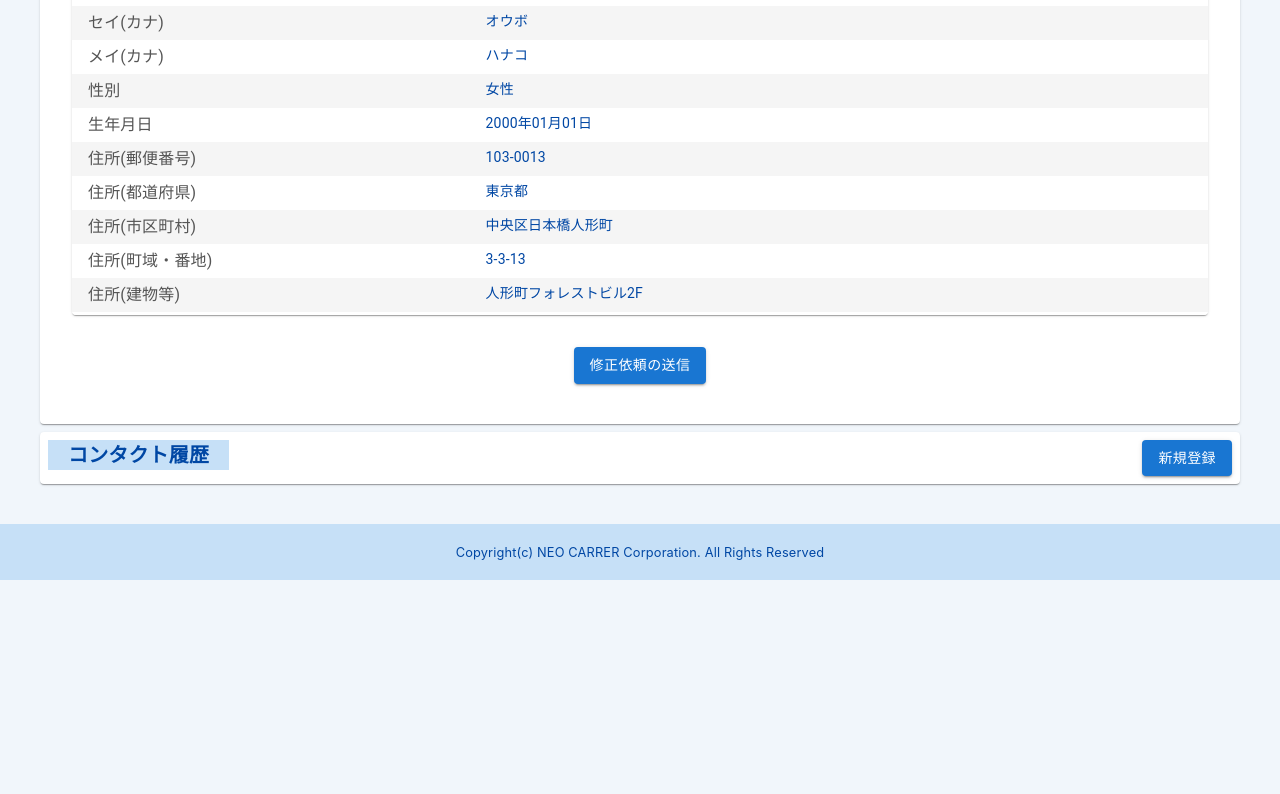
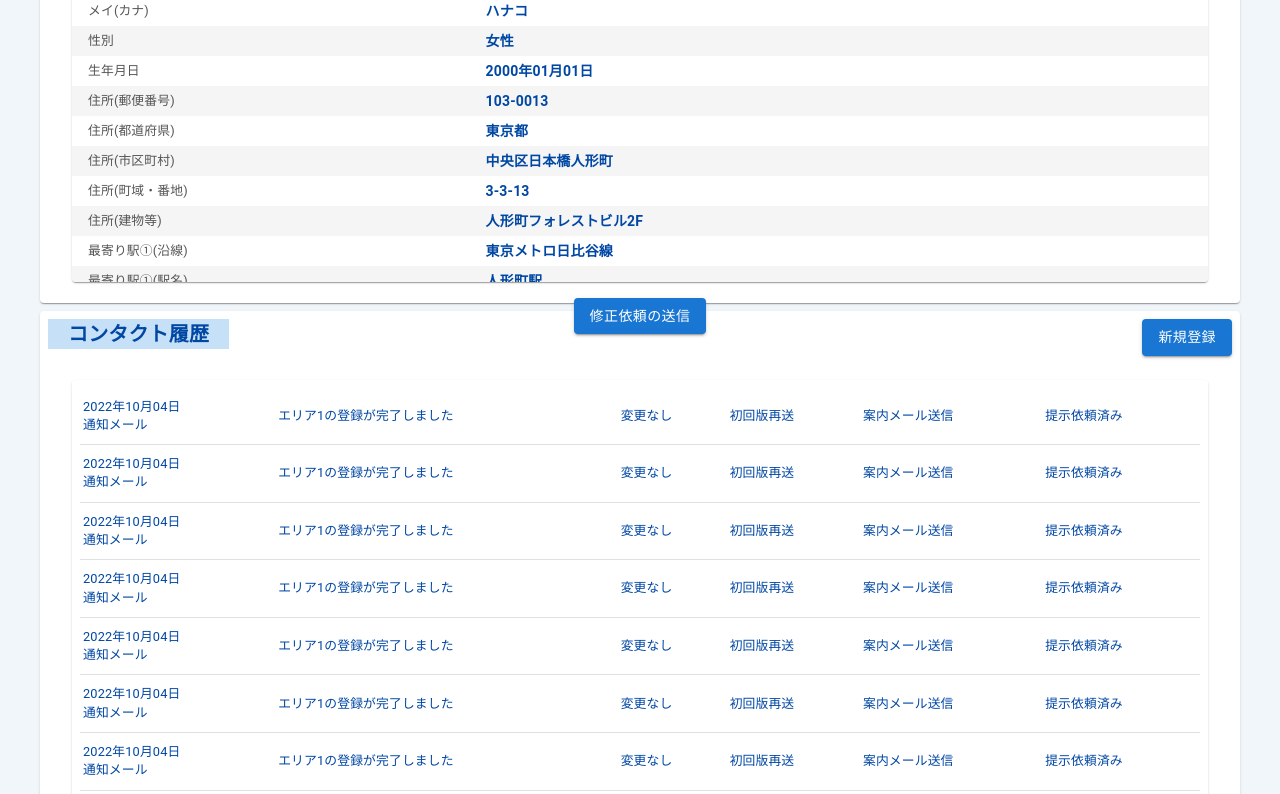
Before and after one commit to ilx-umehara/fan-kun_front-dev, a React (Create React App) app: page /oubo_detail in a window 1280 px wide. Shown: the part 806-1600 px from the top of the page. Before the commit the page ends 1386 px from the top, so only its background shows below. Built offline with nearby package versions, Linux system fonts and the light colour scheme.

Commit message:
[add]コンタクト履歴

```diff
--- a/src/components/feature/ApplicantsDetail/ApplicantsBasicInfo.jsx
+++ b/src/components/feature/ApplicantsDetail/ApplicantsBasicInfo.jsx
@@ -49,7 +49,7 @@ function BasicInformation() {
   const handleClose = () => setOpen(false);
 
   return(
-    <StyledMuiPaper>
+    <StyledMuiPaper sx={{ height: '24.64722222222222vh' }}>
       <div className="contentBlock" css={styles.contentBasicInformation}>
         <div css={styles.flex}>
           <div css={styles.basicInfoName}>
@@ -111,7 +111,6 @@ const styles = {
   },
   contentBasicInformation:{
     margin: '15px 40px 30px 40px',
-    height: '19vh',
     fontSize:'0.8em',
   },
   contentsHeaderTitle:{
--- a/src/components/feature/ApplicantsDetail/ApplicantsContactHistory.jsx
+++ b/src/components/feature/ApplicantsDetail/ApplicantsContactHistory.jsx
@@ -2,6 +2,46 @@
 import React from "react";
 import StyledMuiPaper from '../../parts/surface/StyledMuiPaper';
 import Button from '@mui/material/Button';
+import Paper from '@mui/material/Paper';
+import Box from '@mui/material/Box';
+import TableContainer from '@mui/material/TableContainer';
+import Table from '@mui/material/Table';
+import TableRow from '@mui/material/TableRow';
+import TableCell from '@mui/material/TableCell';
+
+function createData(date, action, comment, status, web_entry, web_reserve, identification) {
+  return { date, action, comment, status, web_entry, web_reserve, identification };
+}
+
+const contactDatas = [
+  createData('2022年10月04日', '通知メール', 'エリア1の登録が完了しました', '変更なし', '初回版再送', '案内メール送信', '提示依頼済み'),
+  createData('2022年10月04日', '通知メール', 'エリア1の登録が完了しました', '変更なし', '初回版再送', '案内メール送信', '提示依頼済み'),
+  createData('2022年10月04日', '通知メール', 'エリア1の登録が完了しました', '変更なし', '初回版再送', '案内メール送信', '提示依頼済み'),
+  createData('2022年10月04日', '通知メール', 'エリア1の登録が完了しました', '変更なし', '初回版再送', '案内メール送信', '提示依頼済み'),
+  createData('2022年10月04日', '通知メール', 'エリア1の登録が完了しました', '変更なし', '初回版再送', '案内メール送信', '提示依頼済み'),
+  createData('2022年10月04日', '通知メール', 'エリア1の登録が完了しました', '変更なし', '初回版再送', '案内メール送信', '提示依頼済み'),
+  createData('2022年10月04日', '通知メール', 'エリア1の登録が完了しました', '変更なし', '初回版再送', '案内メール送信', '提示依頼済み'),
+  createData('2022年10月04日', '通知メール', 'エリア1の登録が完了しました', '変更なし', '初回版再送', '案内メール送信', '提示依頼済み'),
+  createData('2022年10月04日', '通知メール', 'エリア1の登録が完了しました', '変更なし', '初回版再送', '案内メール送信', '提示依頼済み'),
+  createData('2022年10月04日', '通知メール', 'エリア1の登録が完了しました', '変更なし', '初回版再送', '案内メール送信', '提示依頼済み'),
+  createData('2022年10月04日', '通知メール', 'エリア1の登録が完了しました', '変更なし', '初回版再送', '案内メール送信', '提示依頼済み'),
+  createData('2022年10月04日', '通知メール', 'エリア1の登録が完了しました', '変更なし', '初回版再送', '案内メール送信', '提示依頼済み'),
+  createData('2022年10月04日', '通知メール', 'エリア1の登録が完了しました', '変更なし', '初回版再送', '案内メール送信', '提示依頼済み'),
+  createData('2022年10月04日', '通知メール', 'エリア1の登録が完了しました', '変更なし', '初回版再送', '案内メール送信', '提示依頼済み'),
+  createData('2022年10月04日', '通知メール', 'エリア1の登録が完了しました', '変更なし', '初回版再送', '案内メール送信', '提示依頼済み'),
+  createData('2022年10月04日', '通知メール', 'エリア1の登録が完了しました', '変更なし', '初回版再送', '案内メール送信', '提示依頼済み'),
+  createData('2022年10月04日', '通知メール', 'エリア1の登録が完了しました', '変更なし', '初回版再送', '案内メール送信', '提示依頼済み'),
+  createData('2022年10月04日', '通知メール', 'エリア1の登録が完了しました', '変更なし', '初回版再送', '案内メール送信', '提示依頼済み'),
+  createData('2022年10月04日', '通知メール', 'エリア1の登録が完了しました', '変更なし', '初回版再送', '案内メール送信', '提示依頼済み'),
+  createData('2022年10月04日', '通知メール', 'エリア1の登録が完了しました', '変更なし', '初回版再送', '案内メール送信', '提示依頼済み'),
+  createData('2022年10月04日', '通知メール', 'エリア1の登録が完了しました', '変更なし', '初回版再送', '案内メール送信', '提示依頼済み'),
+  createData('2022年10月04日', '通知メール', 'エリア1の登録が完了しました', '変更なし', '初回版再送', '案内メール送信', '提示依頼済み'),
+  createData('2022年10月04日', '通知メール', 'エリア1の登録が完了しました', '変更なし', '初回版再送', '案内メール送信', '提示依頼済み'),
+  createData('2022年10月04日', '通知メール', 'エリア1の登録が完了しました', '変更なし', '初回版再送', '案内メール送信', '提示依頼済み'),
+  createData('2022年10月04日', '通知メール', 'エリア1の登録が完了しました', '変更なし', '初回版再送', '案内メール送信', '提示依頼済み'),
+  createData('2022年10月04日', '通知メール', 'エリア1の登録が完了しました', '変更なし', '初回版再送', '案内メール送信', '提示依頼済み'),
+  createData('2022年10月04日', '通知メール', 'エリア1の登録が完了しました', '変更なし', '初回版再送', '案内メール送信', '提示依頼済み'),
+];
 
 function ApplicantsContactHistory(){
   const [open, setOpen] = React.useState(false);
@@ -9,11 +49,25 @@ function ApplicantsContactHistory(){
   const handleClose = () => setOpen(false);
 
   return (
-    <StyledMuiPaper>
+    <StyledMuiPaper sx={{ height: '73.33333333333333vh' }}>
       <div css={styles.titleAndEditBtn}>
         <p className="contentBlockTitle">コンタクト履歴</p>
         <Button onClick={handleOpen} variant="contained">新規登録</Button>
       </div>
+      <TableContainer component={Paper} sx={{ mx:3, my:3, width: 'initial', height: '59.74vh', px:1, py:1 }}>
+        <Table>
+            {contactDatas.map((contactData) => (
+              <TableRow>
+                <TableCell sx={{ fontSize: '0.8rem', padding: '10px 3px', color: '#0047A4', }}>{contactData.date}<br/>{contactData.action}</TableCell>
+                <TableCell sx={{ fontSize: '0.8rem', padding: '10px 3px', color: '#0047A4', }}>{contactData.comment}</TableCell>
+                <TableCell sx={{ fontSize: '0.8rem', padding: '10px 3px', color: '#0047A4', }}>{contactData.status}</TableCell>
+                <TableCell sx={{ fontSize: '0.8rem', padding: '10px 3px', color: '#0047A4', }}>{contactData.web_entry}</TableCell>
+                <TableCell sx={{ fontSize: '0.8rem', padding: '10px 3px', color: '#0047A4', }}>{contactData.web_reserve}</TableCell>
+                <TableCell sx={{ fontSize: '0.8rem', padding: '10px 3px', color: '#0047A4', }}>{contactData.identification}</TableCell>
+              </TableRow>
+            ))}
+        </Table>
+      </TableContainer>
     </StyledMuiPaper>
   );
 }
--- a/src/components/feature/ApplicantsDetail/ApplicantsEntryInfo.jsx
+++ b/src/components/feature/ApplicantsDetail/ApplicantsEntryInfo.jsx
@@ -7,11 +7,11 @@ import Typography from '@mui/material/Typography';
 import Box from '@mui/material/Box';
 import Table from '@mui/material/Table';
 import TableContainer from '@mui/material/TableContainer';
-import TableHead from '@mui/material/TableHead';
 import Paper from '@mui/material/Paper';
 
 import StyledMuiTabs from '../../parts/tab/StyledMuiTabs';
 import StyledMuiTableCell from '../../parts/table/StyledMuiTable/StyledMuiTableCell';
+import StyledMuiTableHead from '../../parts/table/StyledMuiTable/StyledMuiTableHead';
 import StyledMuiTableRow from '../../parts/table/StyledMuiTable/StyledMuiTableRow';
 import StyledMuiPaper from '../../parts/surface//StyledMuiPaper';
 
@@ -139,7 +139,7 @@ function ApplicantsEntryInfo() {
   const handleClose = () => setOpen(false);
   if(division === 'NC'){
     return (
-      <StyledMuiPaper>
+      <StyledMuiPaper sx={{ height: '73.33333333333333vh' }}>
         <Box sx={{ width: '100%' }}>
           <Box sx={{ borderBottom: 1, borderColor: 'divider' }}>
             <StyledMuiTabs value={value} onChange={handleChange} aria-label="basic tabs example" TabIndicatorProps={{ style: { display: 'none' } }}>
@@ -160,8 +160,8 @@ function ApplicantsEntryInfo() {
                 {panel.map((item) => {
                   return (
                     <StyledMuiTableRow>
-                      <TableHead align="left" sx={{ width: '35%', display: 'table-cell',padding: '5px 16px' }}>{item.thead}</TableHead>
-                      <StyledMuiTableCell css={styles.tdata}>{item.tdata}</StyledMuiTableCell>
+                      <StyledMuiTableHead align="left">{item.thead}</StyledMuiTableHead>
+                      <StyledMuiTableCell>{item.tdata}</StyledMuiTableCell>
                     </StyledMuiTableRow>
                   );
                 })}
@@ -176,7 +176,7 @@ function ApplicantsEntryInfo() {
     );
   }else if(division === 'OS') {
     return (
-      <StyledMuiPaper>
+      <StyledMuiPaper sx={{ height: '73.33333333333333vh' }}>
         <Box sx={{ width: '100%' }}>
           <Box sx={{ borderBottom: 1, borderColor: 'divider', flexWrap: 'wrap' }}>
             <StyledMuiTabs value={value} onChange={handleChange} aria-label="basic tabs example" TabIndicatorProps={{ style: { display: 'none' } }}>
@@ -192,13 +192,13 @@ function ApplicantsEntryInfo() {
                   <p className="contentBlockTitle">エントリー情報</p>
                   <Button onClick={handleOpen} variant="contained">編集</Button>
                 </div>
-                <TableContainer component={Paper} sx={{ my:3, height: '47.22222222222222vh' }}>
+                <TableContainer component={Paper} sx={{ mt:3, height: '47vh' }}>
                   <Table sx={{ minWidth: 250 }} aria-label="simple table">
                   {panel.map((item) => {
                     return (
                       <StyledMuiTableRow>
-                        <TableHead align="left" sx={{ width: '35%', display: 'table-cell',padding: '5px 16px' }}>{item.thead}</TableHead>
-                        <StyledMuiTableCell css={styles.tdata}>{item.tdata}</StyledMuiTableCell>
+                        <StyledMuiTableHead align="left">{item.thead}</StyledMuiTableHead>
+                        <StyledMuiTableCell>{item.tdata}</StyledMuiTableCell>
                       </StyledMuiTableRow>
                     );
                   })}
@@ -207,8 +207,9 @@ function ApplicantsEntryInfo() {
               </TabPanel>
             )
           })}
-          <Button onClick={handleOpen} variant="contained" sx={{mb:4}}>修正依頼の送信</Button>
+
         </Box>
+        <Button onClick={handleOpen} variant="contained" sx={{mt: 1}}>修正依頼の送信</Button>
       </StyledMuiPaper>
     );
   }
@@ -218,16 +219,13 @@ function ApplicantsEntryInfo() {
 
 
 const styles = {
-
   titleAndEditBtn:{
     display: 'flex',
     justifyContent: 'space-between',
   },
-  tdata:{
-    padding: '5px 16px',
-    borderBottom: 'initial',
-    color: '#0047A4',
-    verticalAlign: 'baseline',
+  btnArea:{
+    background: 'red',
+    padding: '1% 0',
   }
 }
 
--- a/src/components/feature/ApplicantsDetail/ApplicantsProgressStatus.jsx
+++ b/src/components/feature/ApplicantsDetail/ApplicantsProgressStatus.jsx
@@ -17,7 +17,7 @@ const tableDataLists = [
 
 function ApplicantStatus() {
   return (
-    <StyledMuiPaper>
+    <StyledMuiPaper sx={{ height: '24.64722222222222vh' }}>
       <div className="contentBlock" css={styles.contentStatus}>
         <div css={styles.statusHeader}>
             <h2>呼び込み中</h2>
@@ -63,7 +63,6 @@ function ApplicantStatus() {
 const styles = {
   contentStatus:{
     margin: '15px 40px 30px 40px',
-    height: '19vh',
     fontSize:'0.8em',
   },
   statusHeader:{
--- a/src/components/parts/table/StyledMuiTable/StyledMuiTableCell.jsx
+++ b/src/components/parts/table/StyledMuiTable/StyledMuiTableCell.jsx
@@ -8,6 +8,11 @@ const StyledMuiTableCell = styled(TableCell)(({ theme }) => ({
   [`&.${tableCellClasses.body}`]: {
     borderBottom: 'initial',
   },
+  padding: '5px 16px',
+  borderBottom: 'initial',
+  color: '#0047A4',
+  verticalAlign: 'baseline',
+  fontWeight: 'bold',
 }));
 
 export default StyledMuiTableCell;
--- /dev/null
+++ b/src/components/parts/table/StyledMuiTable/StyledMuiTableHead.jsx
@@ -0,0 +1,11 @@
+import { styled } from '@mui/material/styles';
+import TableHead from '@mui/material/TableHead';
+
+const StyledMuiTableHead = styled(TableHead)(({ theme }) => ({
+  width: '35%',
+  display: 'table-cell',
+  padding: '5px 16px',
+  fontSize: '0.8rem',
+}));
+
+export default StyledMuiTableHead;
```
